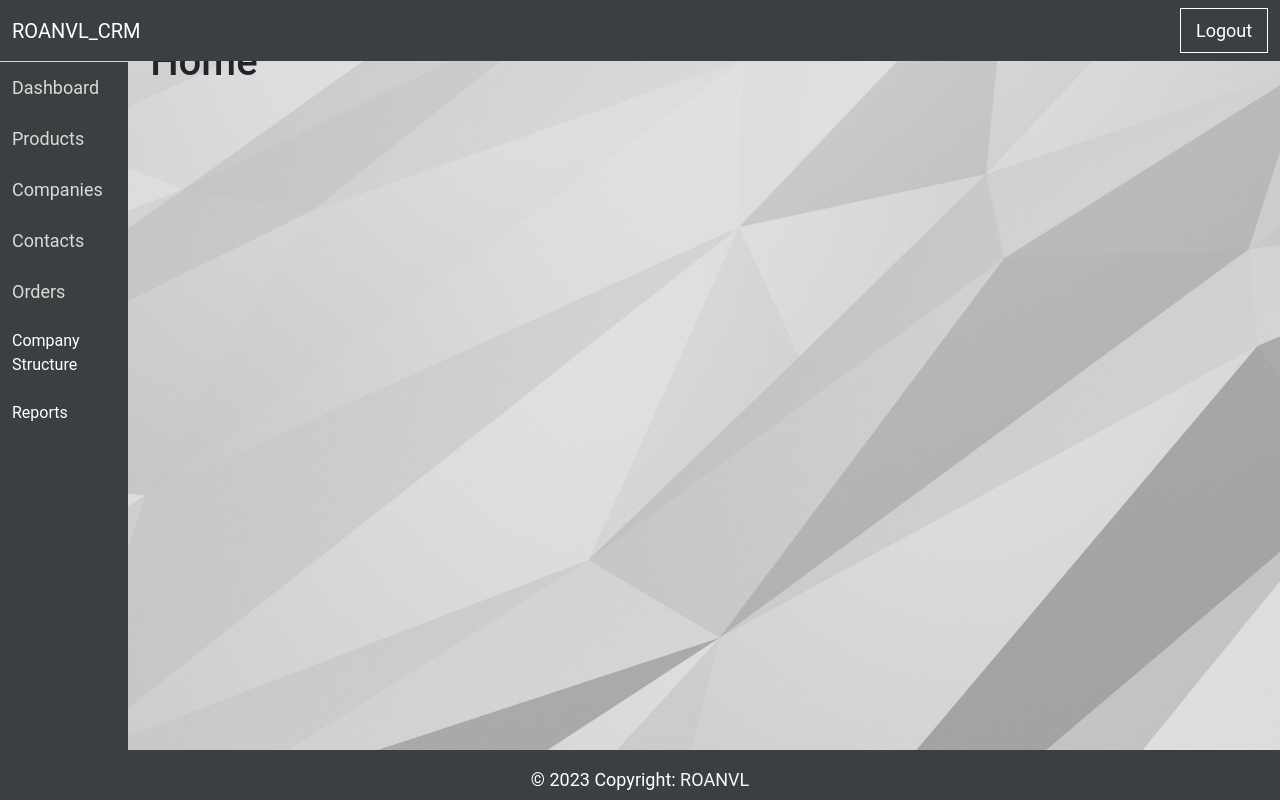
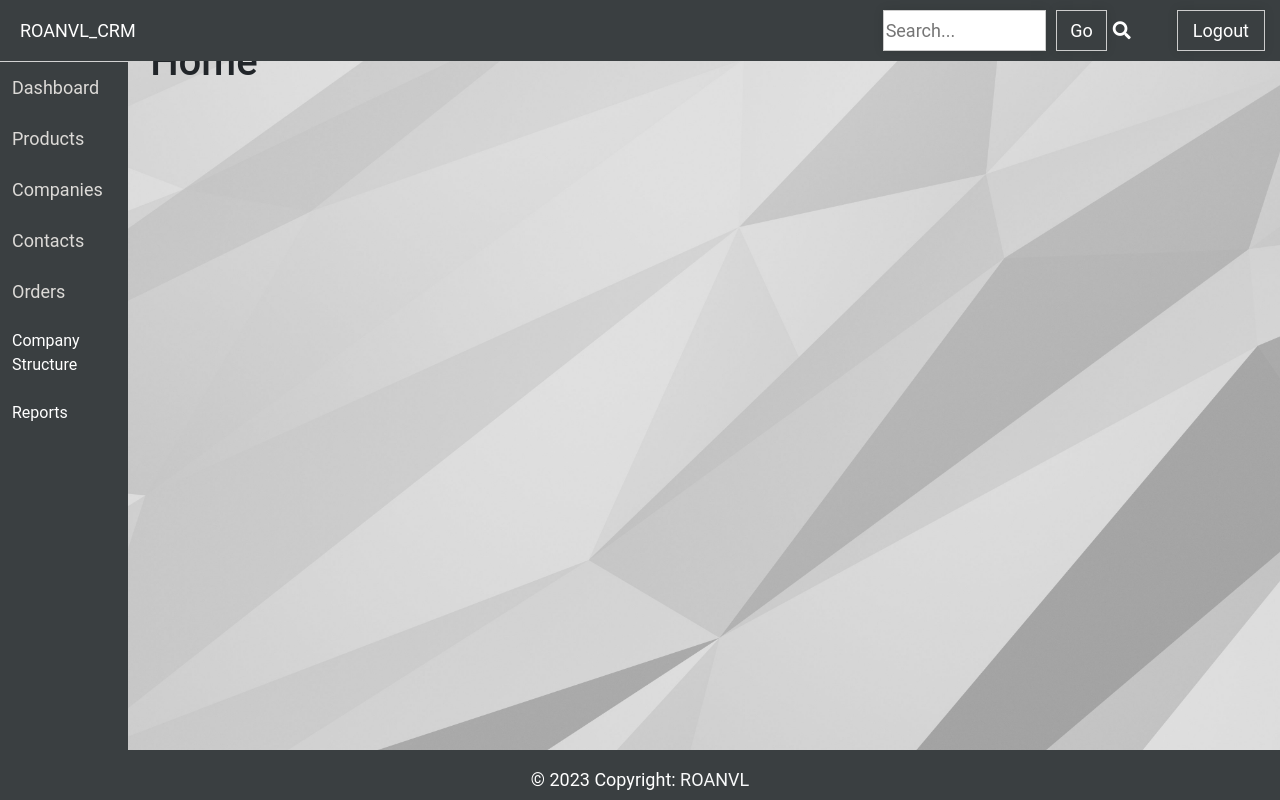
Before and after one commit to ROANVL/python-django-crm-graduation, a Django app: page / in a window 1280 px wide. Run offline with Django 4.2, Linux system fonts and the light colour scheme; the visitor is signed in with stand-in values (Sample User, id 1); some libraries are stand-ins or nearby versions.

Commit message:
save changes

```diff
--- a/website/static/css/stylesheet.css
+++ b/website/static/css/stylesheet.css
@@ -298,56 +298,102 @@ html body {
 
 
 /* ----------------------------------
-# LOGIN / REGISTER / LOGOUT BUTTON
+# LOGIN / REGISTER / LOGOUT /
+# SEARCH BUTTONS
 -----------------------------------*/
-.navbar-collapse {
-    /* Отключаем возможность растягивания элемента */
-    flex-grow: 0;
-    /* Создаем контейнер с горизонтальным выравниванием по центру */
+/* Стили для навигационной панели */
+.my-navbar {
+    background-color: rgb(58, 63, 65) !important;
+    height: 61px;
+    display: flex;
+    justify-content: space-between;
+    align-items: center;
+    background-color: #333;
+    padding: 10px;
+}
+
+/* Стили для поля поиска */
+.my-search-input {
+    flex: 1;
+    height: 100%;
+    max-width: 13%;
+    margin-left: auto;
+    margin-right: 10px;
+    border: 1px solid #ccc;
+    box-shadow: 0 0 10px rgba(0, 0, 0, 0.1);
+    transition: border-color 0.3s, box-shadow 0.3s;
+}
+
+.my-search-input:hover,
+.my-search-input:focus {
+    border-color: #007bff;
+    box-shadow: 0 0 5px rgba(0, 123, 255, 0.5);
+}
+
+
+/* Стили для кнопки поиска */
+.my-search-button {
+    border: none;
+    background: none;
+    cursor: pointer;
+    color: #fff;
+    margin-right: 40px;
+}
+
+.my-nav-logo {
+    text-decoration: none;
+    color: #fff;
+    margin-right: 0;
+    margin-left: 10px;
+}
+
+/* Стили для ссылок в навигационной панели */
+.my-nav-search_btn {
+    text-decoration: none;
+    color: #fff;
+    width: 4%;
+    height: 100%;
+    margin-right: 0;
+    border: 1px solid #ccc;
+    box-shadow: 0px 0px 10px rgba(0, 0, 0, 0.1);
     display: flex;
     justify-content: center;
-    /* Выравниваем содержимое по вертикали по центру */
     align-items: center;
-    /* Устанавливаем белую границу толщиной 1px */
-    border: 1px solid white;
-    /* Устанавливаем ширину элемента на 7% от родительского контейнера */
-    width: 7%;
-    /* Убираем внутренние отступы внутри элемента */
-    padding: 0;
-    /* Ограничиваем размеры содержимого элемента */
-    overflow: hidden;
-    /* Запрещаем перенос текста на новую строку */
-    white-space: nowrap;
-    /* Если текст слишком длинный, добавляем многоточие */
-    text-overflow: ellipsis;
-    /* Выравниваем текст по центру по горизонтали */
-    text-align: center;
-    /* Устанавливаем размер шрифта (замените XXpx на желаемый размер) */
-    font-size: 18px;
+    transition: border-color 0.3s, box-shadow 0.3s;
 
 }
 
-.nav-link {
-    width: 100%;
-    color: #ffffff;
+.my-nav-search_btn:hover {
+    background-color: #0b5ed7;
+    box-shadow: 0 0 5px rgba(0, 123, 255, 0.5);
+}
+
+.my-nav-btn {
+    text-decoration: none;
+    color: #fff;
+    width: 7%;
+    height: 100%;
+    margin-right: 5px;
+    border: 1px solid #ccc;
+    box-shadow: 0px 0px 10px rgba(0, 0, 0, 0.1);
+    display: flex;
+    justify-content: center;
+    align-items: center;
+    transition: border-color 0.3s, box-shadow 0.3s;
 
 }
 
-.nav-item {
-    width: 100%;
+.my-nav-btn:hover {
+    background-color: #0b5ed7;
+    box-shadow: 0 0 5px rgba(0, 123, 255, 0.5);
 }
 
-.navbar-nav {
-    width: 100%;
+
+/* Стили для иконок Font Awesome */
+.my-icon {
+    font-size: 18px;
 }
 
-.navbar {
-    background-color: rgb(58, 63, 65) !important;
-}
-
-.navbar-brand {
-    color: #ffffff;
-}
 
 
 
@@ -507,10 +553,18 @@ img {
 /* ----------------------------------
 # TABLES
 -----------------------------------*/
-.dataTables_wrapper {}
+.dataTables_filter {
+    display: none;
+}
+
+.dataTables_length {
+    margin-bottom: 10px !important;
+}
+
 
 .main th {
     background-color: rgb(58, 63, 65);
+    color: #ffffff;
 }
 
 /* ----------------------------------*/
--- a/website/static/js/script.js
+++ b/website/static/js/script.js
@@ -26,7 +26,19 @@ $("#myTable").DataTable({
     searching: true,    // Input search
     bInfo: true,        // Info on footer
     bSorting: true,     // Filter A to Z and Z to A (and numbers)
+    // Disable colums with specific filter A to Z, Z to A
+    "columnDefs": [{
+        "targets": [-1],   // More then 1 [4, 5, 6]
+        "orderable": false
+    }]
 });
+// Enable Searchbox Outside
+var newSearch = $('#myTable').DataTable();
+$('#search').keyup(function () {
+    newSearch.search($(this).val()).draw();
+})
+
+
 
 
 // Ждем 5 секунд и скрываем сообщение
--- a/website/templates/base.html
+++ b/website/templates/base.html
@@ -18,21 +18,25 @@
     <link rel="stylesheet" href="https://cdnjs.cloudflare.com/ajax/libs/font-awesome/5.15.4/css/all.min.css"
     integrity="sha512-1ycn6IcaQQ40/MKBW2W4Rhis/DbILU74C1vSrLJxCq57o941Ym01SwNsOMqvEBFlcgUa6xLiPY/NS5R+E6ztJQ=="
     crossorigin="anonymous" referrerpolicy="no-referrer"/>
-    <!-- Datatables CSS-->
+    <!-- Datatables CSS -->
     <link rel="stylesheet" href="https://cdn.datatables.net/1.13.6/css/dataTables.bootstrap5.min.css"/>
-
-    <link rel="stylesheet"
-          href="https://fonts.googleapis.com/css2?family=Crimson+Pro">
-
+    <!-- Fonts -->
+    <link rel="stylesheet" href="https://fonts.googleapis.com/css2?family=Crimson+Pro">
     <!-- Static CSS -->
     <link rel="stylesheet" href="{% static 'css/stylesheet.css' %}" type="text/css"/>
     <title>ROANVL_CRM</title>
   </head>
 
  <body>
+
     <div class="container">
+
+
+
       <header class="header">
+
       {% include 'navbar.html' %}
+
       {% if messages %}
           <div class="alert alert-warning alert-dismissible" role="alert" id="alertMessage">
           <div class="messages">
@@ -41,6 +45,7 @@
               {% endfor %}
           </div>
           </div>
+
       {% endif %}
 
       </header>
--- a/website/templates/navbar.html
+++ b/website/templates/navbar.html
@@ -1,38 +1,13 @@
-<nav class="navbar navbar-expand-lg bg-body-tertiary">
-    <div class="container-fluid d-flex">
-        <a class="navbar-brand" href="{% url 'home' %}">ROANVL_CRM</a>
-        <button class="navbar-toggler" type="button" data-bs-toggle="collapse" data-bs-target="#navbarSupportedContent"
-            aria-controls="navbarSupportedContent" aria-expanded="false" aria-label="Toggle navigation">
-            <span class="navbar-toggler-icon"></span>
-        </button>
-        <div class="collapse navbar-collapse" id="navbarSupportedContent">
-            <ul class="navbar-nav me-auto mb-2 mb-lg-0">
-
-                {% if user.is_authenticated %}
-
-
-
-
-
-                <li class="nav-item">
-                    <a class="nav-link" href="{% url 'logout' %}">Logout</a>
-                </li>
-
-                {% else %}
-                <li class="nav-item">
-                    <a class="nav-link" href="{% url 'register' %}">Register</a>
-                </li>
-
-                <!--
-                <li class="nav-item">
-                    <a class="nav-link" href="{% url 'contacts' %}">Login</a>
-                </li>
-            -->
-                {% endif%}
-            </ul>
-            </li>
-
-            </ul>
-        </div>
-    </div>
-</nav>
+<div class="my-navbar">
+  <a href="{% url 'home' %}" class="my-nav-logo">ROANVL_CRM</a>
+  {% if user.is_authenticated %}
+  <input class="my-search-input" type="search" id="search" placeholder="Search..."/>
+  <label class="my-nav-search_btn" for="form1" >Go</label>
+  <button class="my-search-button" type="button" >
+    <i class="fas fa-search my-icon"></i>
+  </button>
+  <a href="{% url 'logout' %}" class="my-nav-btn">Logout</a>
+  {% else %}
+  <a href="{% url 'register' %}" class="my-nav-btn">Register</a>
+  {% endif%}
+</div>
```
Also changed, not shown: 2 other files. Lines whose indentation alone changed are shown as unchanged.
